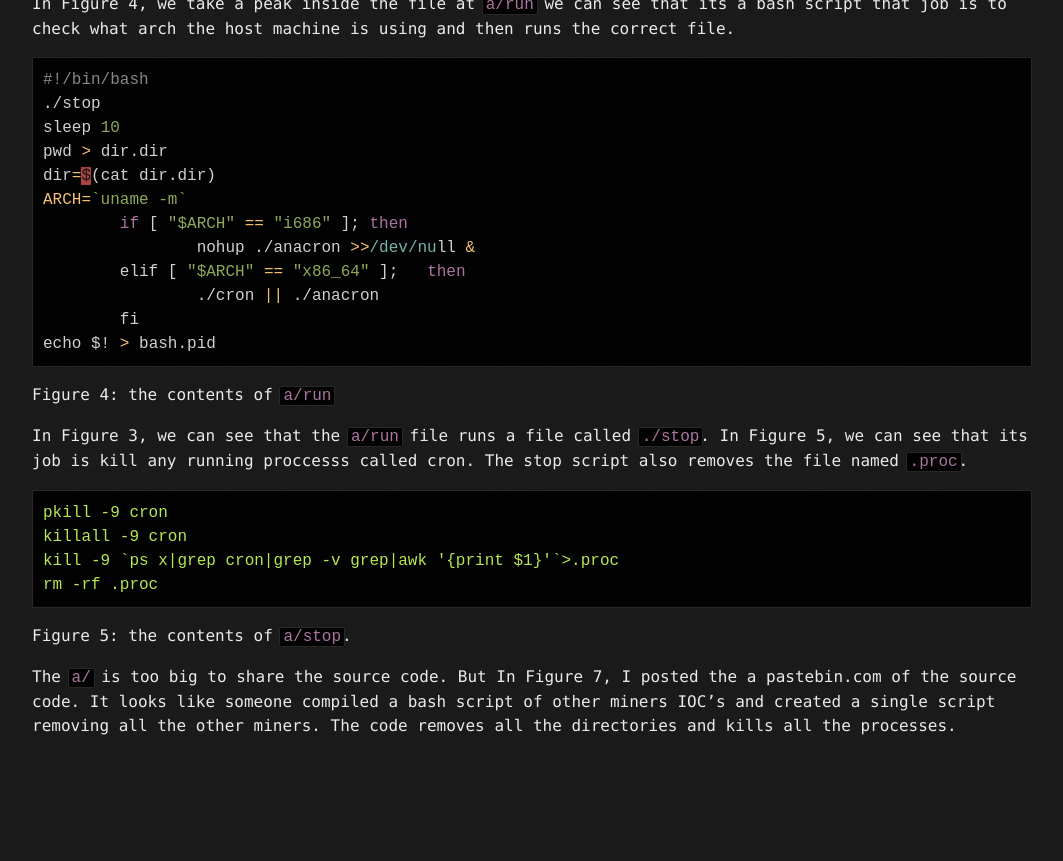
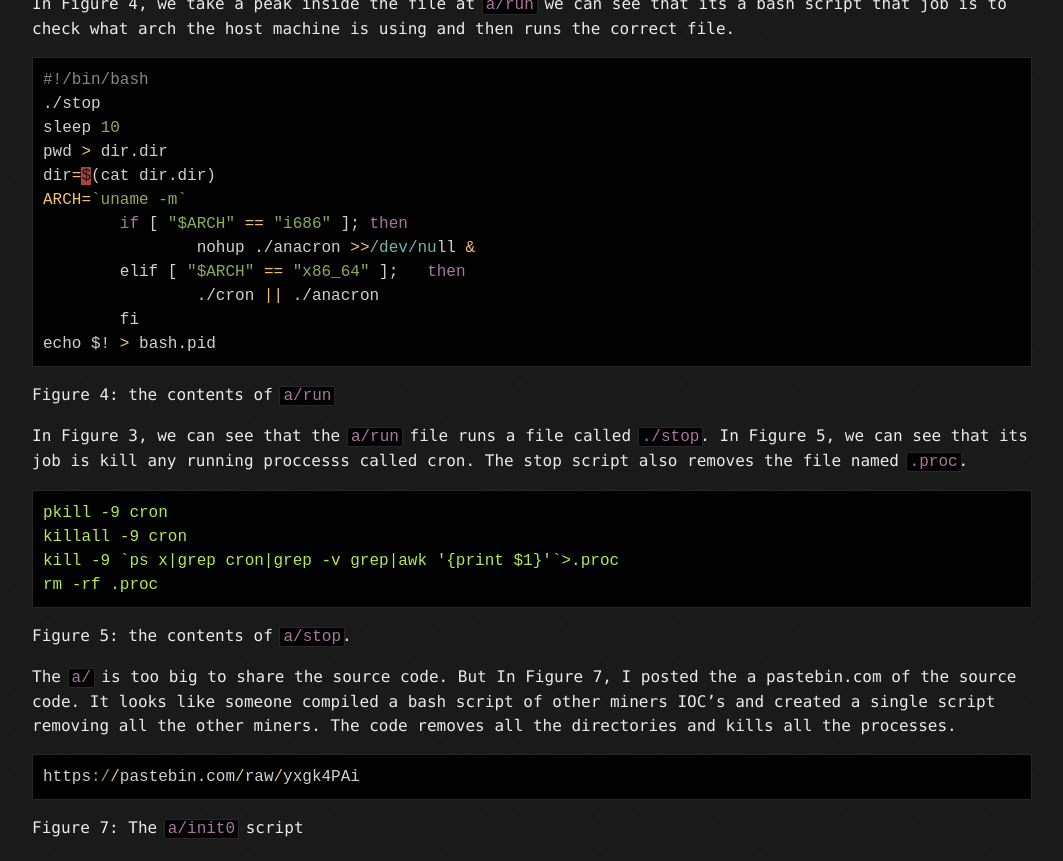
Before and after one commit to Michael-Meade/MinerFind, a Jekyll site: the page built from HoneyPot.md, in a window 1280 px wide and 900 px high, scrolled down 1419 px, cut to the strip 39-900 px from the top of the window. Shown: the whole strip, without its empty margins (108-1171 px from the left). Built offline with Jekyll 4.4.1, drawn with Linux system fonts in a browser that asks for light colours; our own code applies the rules of GitHub Pages for plain Markdown files; the repository's description, which GitHub fills in, is left out; before the commit the page ends 2216 px from its top, so only the background shows below that.

Commit message:
Update HoneyPot.md

````diff
--- a/HoneyPot.md
+++ b/HoneyPot.md
@@ -68,3 +68,7 @@ Figure 5: the contents of ```a/stop```.
 
 
 The ```a/``` is too big to share the source code. But In Figure 7, I posted the a pastebin.com of the source code. It looks like someone compiled a bash script of other miners IOC's and created a single script removing all the other miners. The code removes all the directories and kills all the processes.
+```ruby
+https://pastebin.com/raw/yxgk4PAi
+```
+Figure 7: The ```a/init0``` script
````
